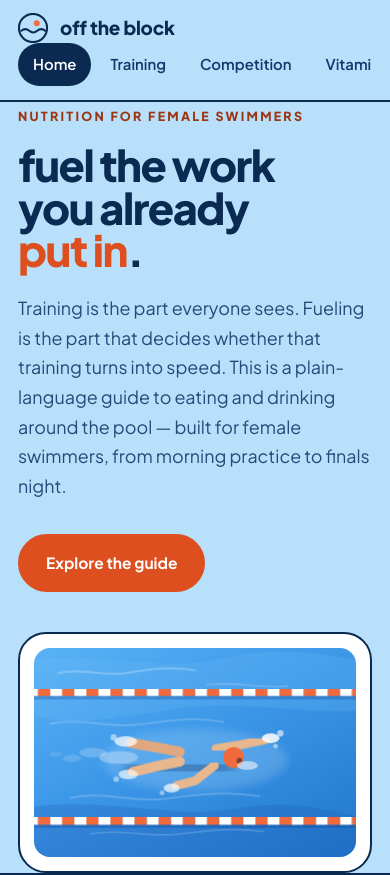
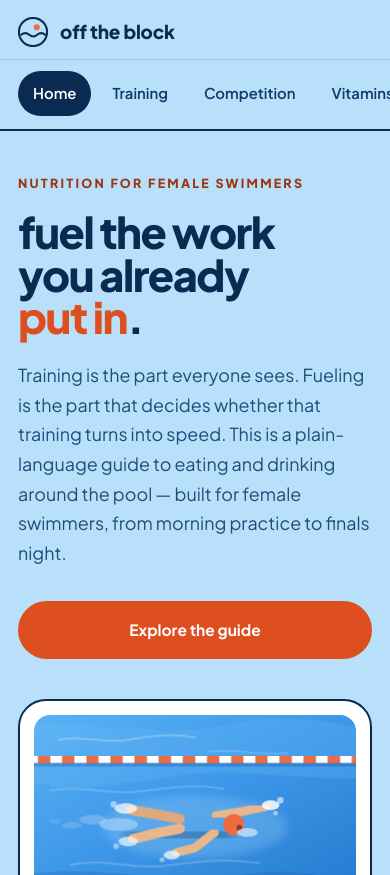
Before and after one commit to myrabhalla/off-the-block, a plain HTML site: page index.html in a window 390 px wide. Shown: the top 875 px of the page. Drawn offline with Linux system fonts and the light colour scheme; a web font is replaced by a local one.

Commit message:
Fix mobile header spacing and tighten the phone layout
The brand and the nav were nearly touching on a phone: the stacked
header used gap 0. It now stacks as a grid with real spacing and a
rule between the brand and the nav rail, which bleeds to both screen
edges so it reads as a scrollable strip.

Also fixes a longstanding bug where .hero and .page-head used a
padding shorthand that zeroed .wrap's horizontal padding. Centring
margins hid it on desktop; on a phone the headings touched the screen
edge. Both now use padding-block so the side padding survives.

- Keep stat tiles and form fields two-up rather than one long stack
- Card grid stays two-up down to 460px, then drops to one
- Entry tag and phase share a line on narrow screens
- 16px inputs so iOS doesn't zoom the page on focus
- Full-width hero button, larger nav tap targets, stacked footer

```diff
--- a/assets/styles.css
+++ b/assets/styles.css
@@ -57,7 +57,10 @@
 
 * { box-sizing: border-box; }
 
-html { scroll-behavior: smooth; }
+html {
+  scroll-behavior: smooth;
+  -webkit-text-size-adjust: 100%;
+}
 
 body {
   margin: 0;
@@ -158,7 +161,7 @@ main { padding-bottom: 90px; }
   grid-template-columns: 1.02fr 1fr;
   align-items: center;
   gap: 56px;
-  padding: 78px 0 64px;
+  padding-block: 78px 64px;
 }
 
 .eyebrow {
@@ -310,7 +313,7 @@ main { padding-bottom: 90px; }
 /* ---------- Page header (interior pages) ---------- */
 
 .page-head {
-  padding: 62px 0 34px;
+  padding-block: 62px 34px;
   border-bottom: 2px solid var(--navy-900);
   margin-bottom: 48px;
 }
@@ -916,26 +919,66 @@ input::placeholder, textarea::placeholder { color: rgba(61, 95, 137, 0.7); }
   .hero {
     grid-template-columns: 1fr;
     gap: 40px;
-    padding: 52px 0 48px;
+    padding-block: 52px 48px;
   }
   .purpose-grid { grid-template-columns: 1fr; gap: 18px; }
+
+  /* Entry: the tag and the phase sit on one line rather than stacking. */
   .entry { grid-template-columns: 1fr; gap: 12px; }
+  .entry-when { flex-direction: row; align-items: center; gap: 10px; }
   .entry-remove { justify-self: start; margin-left: -11px; }
 }
 
 @media (max-width: 720px) {
   body { font-size: 16px; }
   .wrap { padding: 0 18px; }
+
+  /* Header stacks into two clearly separated rows: brand, then the nav rail. */
   .site-header .wrap {
-    flex-direction: column;
-    align-items: stretch;
-    gap: 0;
-    padding-top: 12px;
-    padding-bottom: 6px;
+    display: grid;
+    grid-template-columns: 1fr;
+    gap: 12px;
+    min-height: 0;
+    padding-top: 16px;
+    padding-bottom: 10px;
   }
-  .site-nav { padding-bottom: 8px; }
+
+  /* The rail bleeds to both screen edges so it reads as a scrollable strip,
+     while its first and last pills stay aligned with the page text. */
+  .site-nav {
+    gap: 6px;
+    margin: 0 -18px;
+    padding: 11px 18px 3px;
+    border-top: 1px solid var(--line);
+  }
+
+  .site-nav a { padding: 10px 15px; }
+
+  /* Compact items stay in a grid instead of becoming one long stack. */
+  .stat-row { grid-template-columns: repeat(2, 1fr); gap: 12px; margin: 30px 0 24px; }
+  .field-grid { grid-template-columns: repeat(2, 1fr); gap: 14px; }
+  .field-grid .field-wide { grid-column: 1 / -1; }
+  .card-grid { grid-template-columns: repeat(auto-fit, minmax(210px, 1fr)); gap: 14px; }
+
+  /* 16px inputs stop iOS zooming the page when a field takes focus. */
+  input, select, textarea { font-size: 16px; }
+
+  .hero { padding-block: 38px 42px; }
+  .hero-actions .btn { width: 100%; justify-content: center; }
+  .page-head { padding-block: 40px 26px; margin-bottom: 34px; }
+  .sections { padding-top: 44px; }
+  .block { margin-bottom: 54px; }
+  .sub { margin: 38px 0 18px; }
   .card { padding: 20px 20px 22px; }
   .form-card { padding: 22px 20px 24px; }
   .timeline { padding-left: 26px; }
   .timeline > li::before { left: -26px; }
+
+  .log-toolbar { align-items: flex-start; gap: 14px; }
+  .site-footer .wrap { flex-direction: column; align-items: flex-start; gap: 14px; }
 }
+
+@media (max-width: 460px) {
+  /* Below this the two-up card grid gets too narrow to read, so it drops to one. */
+  .card-grid { grid-template-columns: 1fr; }
+}
```
